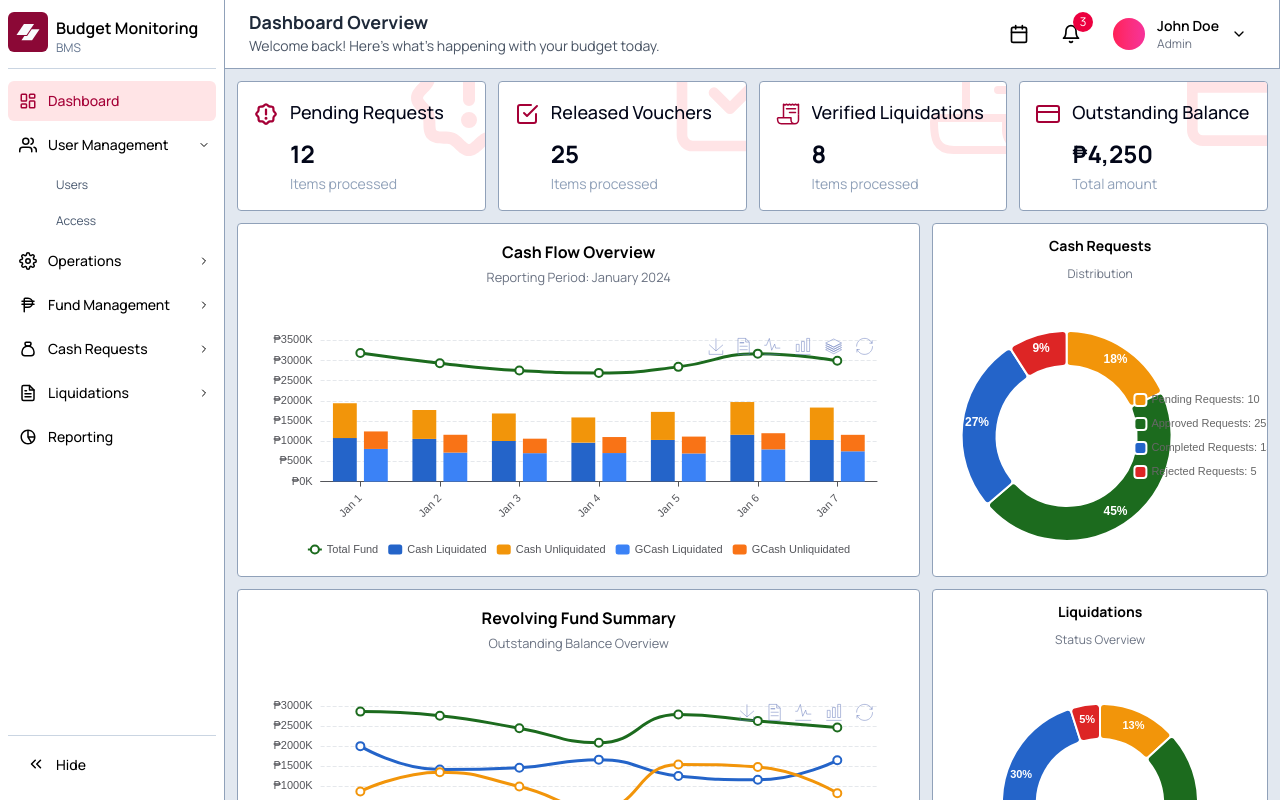
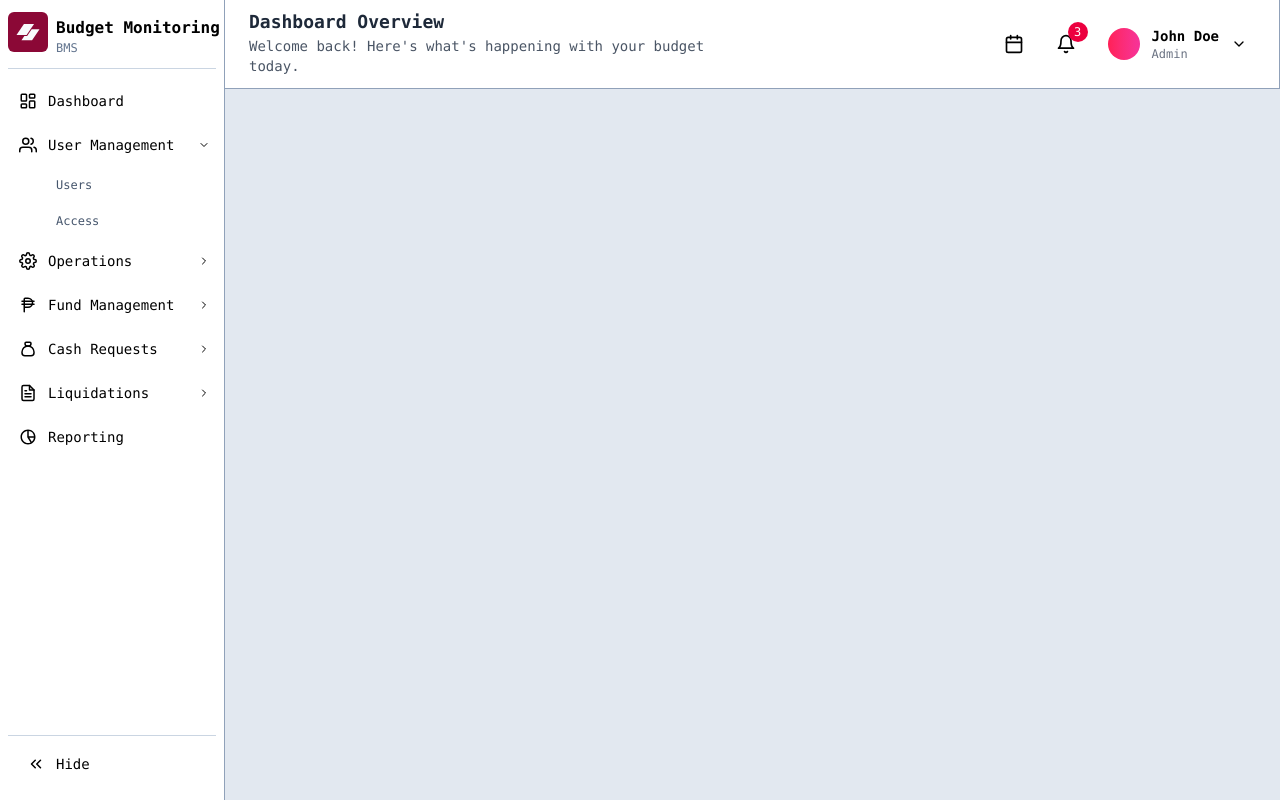
Before and after one commit to RaymondJAT/budget-monitoring, a React (Vite) app in the folder BMS/: page / in a window 1280 px wide. Both pictures are taken after a click on the button "User Management". Built offline with nearby package versions, Linux system fonts and the light colour scheme.

Commit message:
[UPDATE] navigation

```diff
--- a/BMS/package.json
+++ b/BMS/package.json
@@ -16,6 +16,7 @@
     "react": "^19.2.0",
     "react-dom": "^19.2.0",
     "react-icons": "^5.5.0",
+    "react-router-dom": "^7.12.0",
     "recharts": "^3.6.0",
     "tailwind-scrollbar": "^4.0.2",
     "tailwindcss": "^4.1.18"
--- a/BMS/src/App.jsx
+++ b/BMS/src/App.jsx
@@ -1,3 +1,4 @@
+import { BrowserRouter as Router, Routes, Route } from 'react-router-dom'
 import { useState } from 'react'
 import { motion } from 'framer-motion'
 import Sidebar from './components/SideBar'
@@ -15,7 +16,8 @@ function App() {
   }
 
   return (
-    <div className="bg-slate-200 h-screen overflow-hidden font-[customFont]">
+    <Router>
+      <div className="bg-slate-200 h-screen overflow-hidden font-mono">
         {/* Sidebar */}
         <Sidebar open={isSidebarOpen} setOpen={setIsSidebarOpen} />
 
@@ -30,7 +32,10 @@ function App() {
           <div className="min-h-full max-w-full">
             <Header />
 
-          {/* Dashboard Component */}
+            <Routes>
+              <Route
+                path="/dashboard"
+                element={
                   <Dashboard
                     sortKey={sortKey}
                     setSortKey={setSortKey}
@@ -38,9 +43,13 @@ function App() {
                     setSortDirection={setSortDirection}
                     handleSort={handleSort}
                   />
+                }
+              />
+            </Routes>
           </div>
         </motion.div>
       </div>
+    </Router>
   )
 }
 
--- a/BMS/src/components/SideBar.jsx
+++ b/BMS/src/components/SideBar.jsx
@@ -1,10 +1,8 @@
 import { useState } from 'react'
+import { NavLink } from 'react-router-dom'
 import { FiChevronsRight, FiChevronRight } from 'react-icons/fi'
-import { LuLayoutDashboard, LuPhilippinePeso } from 'react-icons/lu'
-import { BiPieChartAlt2 } from 'react-icons/bi'
-import { TbMoneybag } from 'react-icons/tb'
+import { sidebarOptions } from '../data/sidebarConfig'
 import { motion, AnimatePresence } from 'framer-motion'
-import { FiUsers, FiSettings, FiFileText } from 'react-icons/fi'
 
 const Sidebar = ({ open, setOpen }) => {
   const [selected, setSelected] = useState('Dashboard')
@@ -22,126 +20,70 @@ const Sidebar = ({ open, setOpen }) => {
       initial={false}
       animate={{ width: open ? 225 : 56 }}
       transition={{ duration: 0.3, ease: 'easeInOut' }}
-      style={{
-        position: 'fixed',
-        left: 0,
-        zIndex: 40,
-      }}
+      style={{ position: 'fixed', left: 0, zIndex: 40 }}
     >
-      <TitleSection open={open} />
-
-      <div className="flex-1 space-y-1 overflow-y-auto overflow-x-hidden scrollbar-rose">
-        <Option
-          Icon={LuLayoutDashboard}
-          title="Dashboard"
-          selected={selected}
-          setSelected={setSelected}
-          open={open}
-        />
-
-        <DropdownOption
-          Icon={FiUsers}
-          title="User Management"
-          open={open}
-          expanded={expandedItems.includes('User Management')}
-          toggleExpand={() => toggleExpand('User Management')}
-          items={[
-            { label: 'Users', href: '/users' },
-            { label: 'Access', href: '/users/access' },
-          ]}
-          selected={selected}
-          setSelected={setSelected}
-        />
-
-        <DropdownOption
-          Icon={FiSettings}
-          title="Operations"
-          open={open}
-          expanded={expandedItems.includes('Operations')}
-          toggleExpand={() => toggleExpand('Operations')}
-          items={[
-            { label: 'Stores', href: '/operations/stores' },
-            { label: 'Store Routes', href: '/operations/store-routes' },
-            { label: 'Flag Analysis', href: '/operations/flag-analysis', notifs: 5 },
-            { label: 'Transport', href: '/operations/transport' },
-            { label: 'Particulars', href: '/operations/particulars' },
-          ]}
-          selected={selected}
-          setSelected={setSelected}
-        />
-
-        <DropdownOption
-          Icon={LuPhilippinePeso}
-          title="Fund Management"
-          open={open}
-          expanded={expandedItems.includes('Fund Management')}
-          toggleExpand={() => toggleExpand('Fund Management')}
-          items={[
-            { label: 'Budget Allocation', href: '/funds/budget' },
-            { label: 'Revolving Fund', href: '/funds/revolving-fund', notifs: 3 },
-            { label: 'Cash Disbursement', href: '/funds/cash-disbursement', notifs: 5 },
-          ]}
-          selected={selected}
-          setSelected={setSelected}
-        />
-
-        <DropdownOption
-          Icon={TbMoneybag}
-          title="Cash Requests"
-          open={open}
-          expanded={expandedItems.includes('Cash Requests')}
-          toggleExpand={() => toggleExpand('Cash Requests')}
-          items={[
-            { label: 'New Request', href: '/cash/new', notifs: 5 },
-            { label: 'Pending', href: '/cash/pending', notifs: 8 },
-            { label: 'Approved', href: '/cash/approved' },
-            { label: 'Rejected', href: '/cash/rejected' },
-            { label: 'History', href: '/cash/history' },
-          ]}
-          selected={selected}
-          setSelected={setSelected}
-        />
-
-        <DropdownOption
-          Icon={FiFileText}
-          title="Liquidations"
-          open={open}
-          expanded={expandedItems.includes('Liquidations')}
-          toggleExpand={() => toggleExpand('Liquidations')}
-          items={[
-            { label: 'For Review', href: '/liquidations/review', notifs: 2 },
-            { label: 'Approved', href: '/liquidations/approved' },
-            { label: 'Reimbursements', href: '/liquidations/reimbursements' },
-            { label: 'Archive', href: '/liquidations/archive' },
-          ]}
-          selected={selected}
-          setSelected={setSelected}
-        />
-
-        <Option
-          Icon={BiPieChartAlt2}
-          title="Reporting"
-          selected={selected}
-          setSelected={setSelected}
-          open={open}
-        />
+      {/* Title */}
+      <div className="mb-3 border-b border-slate-300 pb-3">
+        <div className="flex cursor-pointer items-center justify-between rounded-md transition-colors hover:bg-rose-100">
+          <div className="flex items-center gap-2">
+            <div className="grid size-10 shrink-0 place-content-center rounded-md bg-rose-900">
+              <svg
+                width="24"
+                viewBox="0 0 50 39"
+                fill="none"
+                xmlns="http://www.w3.org/2000/svg"
+                className="fill-slate-50"
+              >
+                <path
+                  d="M16.4992 2H37.5808L22.0816 24.9729H1L16.4992 2Z"
+                  stopColor="#000000"
+                ></path>
+                <path
+                  d="M17.4224 27.102L11.4192 36H33.5008L49 13.0271H32.7024L23.2064 27.102H17.4224Z"
+                  stopColor="#000000"
+                ></path>
+              </svg>
             </div>
 
-      <ToggleClose open={open} setOpen={setOpen} />
-    </motion.nav>
-  )
+            {open && (
+              <div className="overflow-hidden">
+                <AnimatePresence mode="wait">
+                  <motion.div
+                    key="title-content"
+                    initial={{ opacity: 0, width: 0 }}
+                    animate={{ opacity: 1, width: 'auto' }}
+                    exit={{ opacity: 0, width: 0 }}
+                    transition={{ duration: 0.2 }}
+                    className="whitespace-nowrap pt-2"
+                  >
+                    <span className="block text-md font-semibold">Budget Monitoring</span>
+                    <span className="block text-xs text-slate-500">BMS</span>
+                  </motion.div>
+                </AnimatePresence>
+              </div>
+            )}
+          </div>
+        </div>
+      </div>
+
+      {/* Options */}
+      <div className="flex-1 space-y-1 overflow-y-auto overflow-x-hidden scrollbar-rose">
+        {sidebarOptions.map((option) => {
+          const isExpanded = expandedItems.includes(option.title)
+
+          if (option.type === 'single') {
+            return (
+              <NavLink
+                key={option.title}
+                to={option.path} // <-- use path from your sidebarOptions
+                className={({ isActive }) =>
+                  `relative flex h-10 w-full items-center rounded-md transition-colors ${
+                    isActive ? 'bg-rose-100 text-rose-800' : 'hover:bg-rose-100'
+                  }`
                 }
-
-const Option = ({ Icon, title, selected, setSelected, open, notifs }) => {
-  return (
-    <button
-      onClick={() => setSelected(title)}
-      className={`relative flex h-10 w-full items-center rounded-md transition-colors cursor-pointer ${
-        selected === title ? 'bg-rose-100 text-rose-800' : 'hover:bg-rose-100'
-      }`}
               >
                 <div className="grid h-full w-10 place-content-center text-lg shrink-0">
-        <Icon />
+                  <option.Icon />
                 </div>
                 {open && (
                   <motion.span
@@ -151,45 +93,24 @@ const Option = ({ Icon, title, selected, setSelected, open, notifs }) => {
                     transition={{ duration: 0.2 }}
                     className="text-sm font-medium whitespace-nowrap"
                   >
-          {title}
+                    {option.title}
                   </motion.span>
                 )}
-
-      {notifs && open && (
-        <motion.span
-          initial={{ scale: 0, opacity: 0 }}
-          animate={{ opacity: 1, scale: 1 }}
-          transition={{ delay: 0.1 }}
-          className="absolute right-2 top-1/2 size-4 rounded bg-rose-800 text-xs text-white flex items-center justify-center -translate-y-1/2"
-        >
-          {notifs}
-        </motion.span>
-      )}
-    </button>
+              </NavLink>
             )
           }
 
-const DropdownOption = ({
-  Icon,
-  title,
-  open,
-  expanded,
-  toggleExpand,
-  items,
-  selected,
-  setSelected,
-}) => {
           return (
-    <div className="space-y-1">
+            <div key={option.title} className="space-y-1">
               <button
-        onClick={toggleExpand}
+                onClick={() => toggleExpand(option.title)}
                 className={`relative flex h-10 w-full items-center rounded-md transition-colors cursor-pointer hover:bg-rose-100 ${
-          selected === title ? 'bg-rose-100 text-rose-800' : ''
+                  selected === option.title ? 'bg-rose-100 text-rose-800' : ''
                 }`}
               >
                 <div className="relative flex items-center w-full">
                   <div className="grid h-full w-10 place-content-center text-lg shrink-0">
-            <Icon />
+                    <option.Icon />
                   </div>
 
                   {open && (
@@ -201,7 +122,7 @@ const DropdownOption = ({
                         transition={{ duration: 0.2 }}
                         className="text-sm font-medium flex-1 text-left whitespace-nowrap"
                       >
-                {title}
+                        {option.title}
                       </motion.span>
 
                       <motion.div
@@ -212,7 +133,9 @@ const DropdownOption = ({
                         className="grid h-full w-6 place-content-center text-xs shrink-0"
                       >
                         <FiChevronRight
-                  className={`transition-transform duration-200 ${expanded ? 'rotate-90' : ''}`}
+                          className={`transition-transform duration-200 ${
+                            isExpanded ? 'rotate-90' : ''
+                          }`}
                         />
                       </motion.div>
                     </>
@@ -221,7 +144,7 @@ const DropdownOption = ({
               </button>
 
               <AnimatePresence>
-        {open && expanded && (
+                {open && isExpanded && (
                   <motion.div
                     initial={{ opacity: 0, height: 0 }}
                     animate={{ opacity: 1, height: 'auto' }}
@@ -230,106 +153,39 @@ const DropdownOption = ({
                     className="overflow-hidden"
                   >
                     <div className="ml-2 space-y-1 pl-2">
-              {items.map((item) => (
-                <DropdownItem
+                      {option.items.map((item) => {
+                        const isSelected = selected === item.label
+                        return (
+                          <button
                             key={item.label}
-                  label={item.label}
-                  href={item.href}
-                  notifs={item.notifs}
-                  selected={selected}
-                  setSelected={setSelected}
-                />
-              ))}
+                            onClick={() => setSelected(item.label)}
+                            className={`relative flex h-8 w-full items-center rounded-md transition-colors cursor-pointer text-xs ${
+                              isSelected
+                                ? 'bg-rose-50 text-rose-700 font-medium'
+                                : 'hover:bg-rose-50 text-slate-600'
+                            }`}
+                          >
+                            <span className="pl-8 flex-1 text-left whitespace-nowrap">
+                              {item.label}
+                            </span>
+                            {item.notifs && (
+                              <span className="mr-2 size-4 rounded-full bg-rose-800 text-[10px] text-white flex items-center justify-center shrink-0">
+                                {item.notifs}
+                              </span>
+                            )}
+                          </button>
+                        )
+                      })}
                     </div>
                   </motion.div>
                 )}
               </AnimatePresence>
             </div>
           )
-}
+        })}
+      </div>
 
-const DropdownItem = ({ label, href, notifs, selected, setSelected }) => {
-  const isSelected = selected === label
-
-  return (
-    <button
-      onClick={() => setSelected(label)}
-      className={`relative flex h-8 w-full items-center rounded-md transition-colors cursor-pointer text-xs ${
-        isSelected ? 'bg-rose-50 text-rose-700 font-medium' : 'hover:bg-rose-50 text-slate-600'
-      }`}
-    >
-      <span className="pl-8 flex-1 text-left whitespace-nowrap">{label}</span>
-
-      {notifs && (
-        <span className="mr-2 size-4 rounded-full bg-rose-800 text-[10px] text-white flex items-center justify-center shrink-0">
-          {notifs}
-        </span>
-      )}
-    </button>
-  )
-}
-
-const TitleSection = ({ open }) => {
-  return (
-    <div className="mb-3 border-b border-slate-300 pb-3">
-      <div className="flex cursor-pointer items-center justify-between rounded-md transition-colors hover:bg-rose-100">
-        <div className="flex items-center gap-2">
-          <Logo />
-          <div className="overflow-hidden">
-            <AnimatePresence mode="wait">
-              {open ? (
-                <motion.div
-                  key="title-content"
-                  initial={{ opacity: 0, width: 0 }}
-                  animate={{ opacity: 1, width: 'auto' }}
-                  exit={{ opacity: 0, width: 0 }}
-                  transition={{ duration: 0.2 }}
-                  className="whitespace-nowrap pt-2"
-                >
-                  <span className="block text-md font-semibold">Budget Monitoring</span>
-                  <span className="block text-xs text-slate-500">BMS</span>
-                </motion.div>
-              ) : (
-                <motion.div
-                  key="empty-space"
-                  initial={{ opacity: 0 }}
-                  animate={{ opacity: 1 }}
-                  exit={{ opacity: 0 }}
-                  transition={{ duration: 0.1 }}
-                  className="w-0"
-                />
-              )}
-            </AnimatePresence>
-          </div>
-        </div>
-      </div>
-    </div>
-  )
-}
-
-const Logo = () => {
-  return (
-    <div className="grid size-10 shrink-0 place-content-center rounded-md bg-rose-900">
-      <svg
-        width="24"
-        // height="auto"
-        viewBox="0 0 50 39"
-        fill="none"
-        xmlns="http://www.w3.org/2000/svg"
-        className="fill-slate-50"
-      >
-        <path d="M16.4992 2H37.5808L22.0816 24.9729H1L16.4992 2Z" stopColor="#000000"></path>
-        <path
-          d="M17.4224 27.102L11.4192 36H33.5008L49 13.0271H32.7024L23.2064 27.102H17.4224Z"
-          stopColor="#000000"
-        ></path>
-      </svg>
-    </div>
-  )
-}
-
-const ToggleClose = ({ open, setOpen }) => {
-  return (
+      {/* Toggle */}
       <div className="mt-2 border-t border-slate-300">
         <button
           onClick={() => setOpen((pv) => !pv)}
@@ -346,10 +202,9 @@ const ToggleClose = ({ open, setOpen }) => {
               />
             </div>
 
-          {/* Hide text with slide animation */}
             <div className="overflow-hidden">
               <AnimatePresence mode="wait">
-              {open ? (
+                {open && (
                   <motion.span
                     key="hide-text"
                     initial={{ opacity: 0, width: 0 }}
@@ -360,21 +215,13 @@ const ToggleClose = ({ open, setOpen }) => {
                   >
                     Hide
                   </motion.span>
-              ) : (
-                <motion.div
-                  key="empty-space"
-                  initial={{ opacity: 0 }}
-                  animate={{ opacity: 1 }}
-                  exit={{ opacity: 0 }}
-                  transition={{ duration: 0.1 }}
-                  className="w-0"
-                />
                 )}
               </AnimatePresence>
             </div>
           </div>
         </button>
       </div>
+    </motion.nav>
   )
 }
 
--- /dev/null
+++ b/BMS/src/data/sidebarConfig.js
@@ -0,0 +1,63 @@
+import { FiUsers, FiSettings, FiFileText } from 'react-icons/fi'
+import { LuLayoutDashboard, LuPhilippinePeso } from 'react-icons/lu'
+import { BiPieChartAlt2 } from 'react-icons/bi'
+import { TbMoneybag } from 'react-icons/tb'
+
+export const sidebarOptions = [
+  { type: 'single', title: 'Dashboard', Icon: LuLayoutDashboard, path: '/dashboard' },
+  {
+    type: 'dropdown',
+    title: 'User Management',
+    Icon: FiUsers,
+    items: [
+      { label: 'Users', href: '/users' },
+      { label: 'Access', href: '/users/access' },
+    ],
+  },
+  {
+    type: 'dropdown',
+    title: 'Operations',
+    Icon: FiSettings,
+    items: [
+      { label: 'Stores', href: '/operations/stores' },
+      { label: 'Store Routes', href: '/operations/store-routes' },
+      { label: 'Flag Analysis', href: '/operations/flag-analysis', notifs: 5 },
+      { label: 'Transport', href: '/operations/transport' },
+      { label: 'Particulars', href: '/operations/particulars' },
+    ],
+  },
+  {
+    type: 'dropdown',
+    title: 'Fund Management',
+    Icon: LuPhilippinePeso,
+    items: [
+      { label: 'Budget Allocation', href: '/funds/budget' },
+      { label: 'Revolving Fund', href: '/funds/revolving-fund', notifs: 3 },
+      { label: 'Cash Disbursement', href: '/funds/cash-disbursement', notifs: 5 },
+    ],
+  },
+  {
+    type: 'dropdown',
+    title: 'Cash Requests',
+    Icon: TbMoneybag,
+    items: [
+      { label: 'New Request', href: '/cash/new', notifs: 5 },
+      { label: 'Pending', href: '/cash/pending', notifs: 8 },
+      { label: 'Approved', href: '/cash/approved' },
+      { label: 'Rejected', href: '/cash/rejected' },
+      { label: 'History', href: '/cash/history' },
+    ],
+  },
+  {
+    type: 'dropdown',
+    title: 'Liquidations',
+    Icon: FiFileText,
+    items: [
+      { label: 'For Review', href: '/liquidations/review', notifs: 2 },
+      { label: 'Approved', href: '/liquidations/approved' },
+      { label: 'Reimbursements', href: '/liquidations/reimbursements' },
+      { label: 'Archive', href: '/liquidations/archive' },
+    ],
+  },
+  { type: 'single', title: 'Reporting', Icon: BiPieChartAlt2, path: '/reporting' },
+]
```
Also changed, not shown: 1 other file (tests, documents, lock files or other folders). Lines whose indentation alone changed are shown as unchanged.
